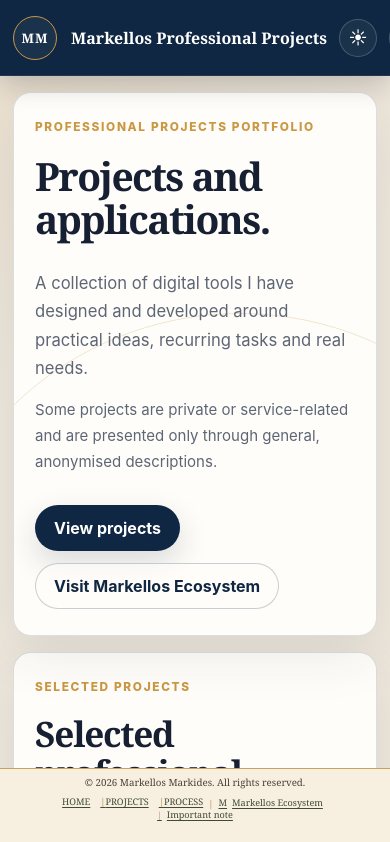
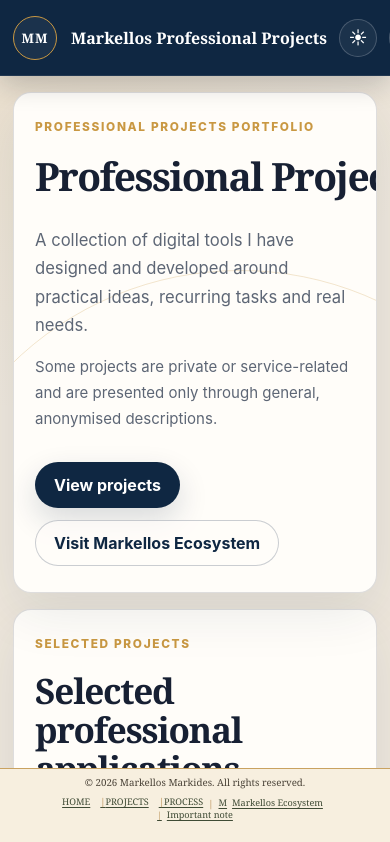
Before and after one commit to mmark76/markellos-professional-apps, a React (Vite) app: page / in a window 390 px wide. Shown: the top 842 px of the page. Built offline with nearby package versions, Linux system fonts and the light colour scheme.

Commit message:
Present professional hero title on one line

```diff
--- a/src/notice-modal.css
+++ b/src/notice-modal.css
@@ -111,6 +111,21 @@
   border-color: rgba(255, 255, 255, 0.22);
 }
 
+/* Keep the main portfolio title on one line and add its professional context. */
+.hero-card h1 {
+  max-width: none;
+  font-size: clamp(2.2rem, 4.6vw, 4.5rem);
+  white-space: nowrap;
+}
+
+html[lang="en"] .hero-card h1::before {
+  content: "Professional ";
+}
+
+html[lang="el"] .hero-card h1::before {
+  content: "Επαγγελματικά ";
+}
+
 @media (max-width: 700px) {
   .footer-notice-button {
     padding: 0 5px;
@@ -138,4 +153,9 @@
   .notice-dialog p {
     font-size: 0.92rem;
   }
+
+  .hero-card h1 {
+    font-size: clamp(0.92rem, 4.45vw, 1.85rem);
+    letter-spacing: -0.035em;
+  }
 }
```
